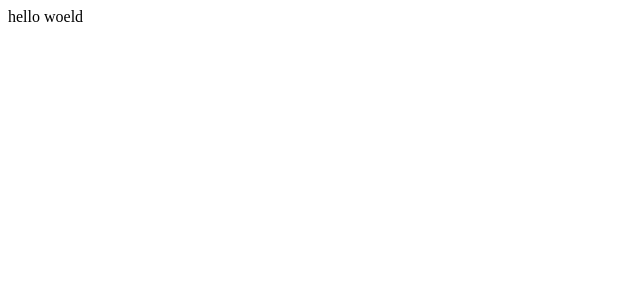
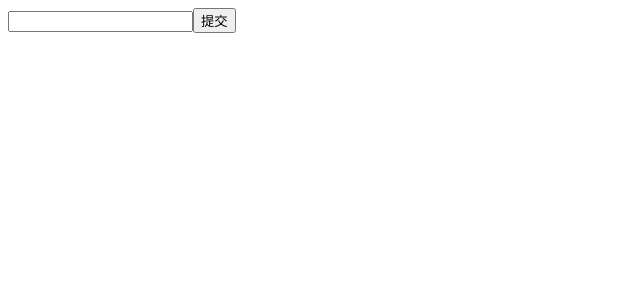
Before and after one commit to jiegiser/react_eg, a React (Create React App) app: page / in a window 1280 px wide. Shown: the top 300 px of the page, without its empty margins (0-640 px from the left). Built offline with nearby package versions, Linux system fonts and the light colour scheme.

Commit message:
Feat: 新增绑定事件、循环等笔记

```diff
--- a/src/App.js
+++ b/src/App.js
@@ -1,11 +1,27 @@
-import React from 'react';
+/*
+ * @Descripttion:
+ * @Author: jiegiser
+ * @Date: 2020-02-20 10:42:14
+ * @LastEditors: jiegiser
+ * @LastEditTime: 2020-02-21 15:29:30
+ */
+import React, { Component } from 'react';
 
-function App() {
-  return (
-    <div>
-      hello woeld
-    </div>
-  );
+// function App() {
+//   return (
+//     <div>
+//       hello woeld
+//     </div>
+//   );
+// }
+class App extends Component {
+  render() {
+    return (
+      <div>
+        hello
+      </div>
+    )
+  }
 }
 
 export default App;
--- /dev/null
+++ b/src/TodoList.js
@@ -0,0 +1,53 @@
+/*
+ * @Descripttion:
+ * @Author: jiegiser
+ * @Date: 2020-02-21 15:44:41
+ * @LastEditors: jiegiser
+ * @LastEditTime: 2020-02-21 19:39:35
+ */
+import React, { Component, Fragment } from 'react'
+
+class TodoList extends Component {
+  constructor(props) {
+    // 组件继承
+    super(props)
+    // react中定义数据要放在状态之中
+    // 组件的状态
+    this.state = {
+      inputValue: '',
+      list: []
+    }
+  }
+  render () {
+    return (
+      <Fragment>
+        <div>
+          <input value = { this.state.inputValue }
+            onChange = { this.handleInputChange.bind(this) }
+          />
+          <button onClick = { this.handleBtnClick.bind(this) }>提交</button>
+        </div>
+        <ul>
+          {
+            this.state.list.map((item, index) => {
+            return <li key={ index }>{ item }</li>
+            })
+          }
+        </ul>
+      </Fragment>
+    )
+  }
+  handleInputChange(e) {
+    console.log(e.target.value)
+    this.setState({
+      inputValue: e.target.value
+    })
+  }
+  handleBtnClick() {
+    this.setState({
+      list: [...this.state.list, this.state.inputValue],
+      inputValue: ''
+    })
+  }
+}
+export default TodoList
```
Also changed, not shown: src/index.js (+5 -5 lines), 2 other files (tests, documents, lock files or other folders).
